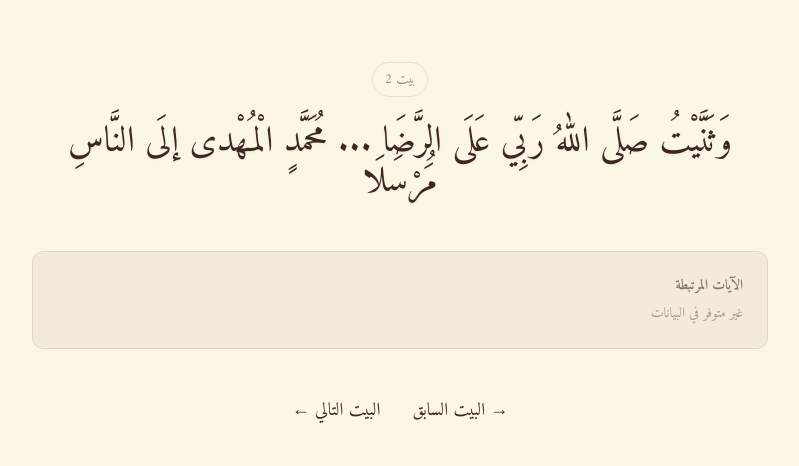
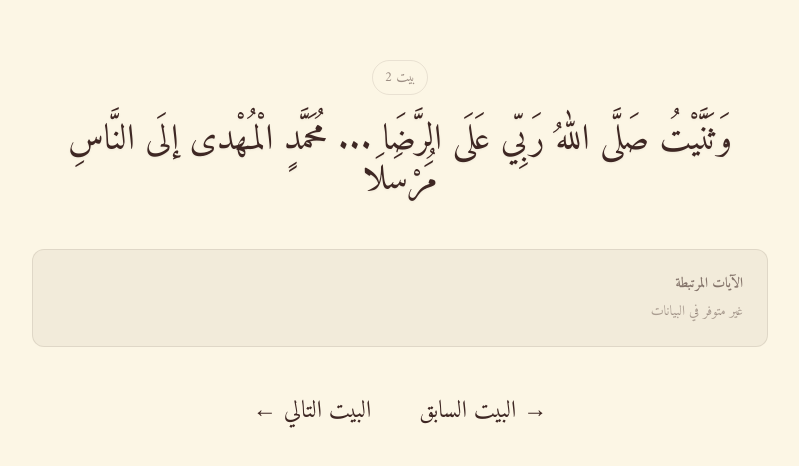
Before and after one commit to rabah2026/shatibiyyah-reference, a Next.js app in the folder web/: page /bayt/2 in a window 1280 px wide. Shown: the part 154-620 px from the top of the page, without its empty margins (325-1124 px from the left). Built offline with nearby package versions, Linux system fonts and the light colour scheme.

Commit message:
style: Make navigation buttons bigger (text-2xl)

```diff
--- a/web/app/bayt/[id]/page.tsx
+++ b/web/app/bayt/[id]/page.tsx
@@ -51,7 +51,7 @@ export default async function BaytPage({ params }: PageProps) {
             </div>
 
             {/* Navigation - dir=rtl already handles RTL, so first item appears on RIGHT */}
-            <div className="flex items-center justify-center gap-8 text-lg font-amiri w-full">
+            <div className="flex items-center justify-center gap-12 text-2xl font-amiri w-full">
                 {prevId ? (
                     <Link href={`/bayt/${prevId}`} className="hover:text-gold transition-colors">
                         → البيت السابق
```
